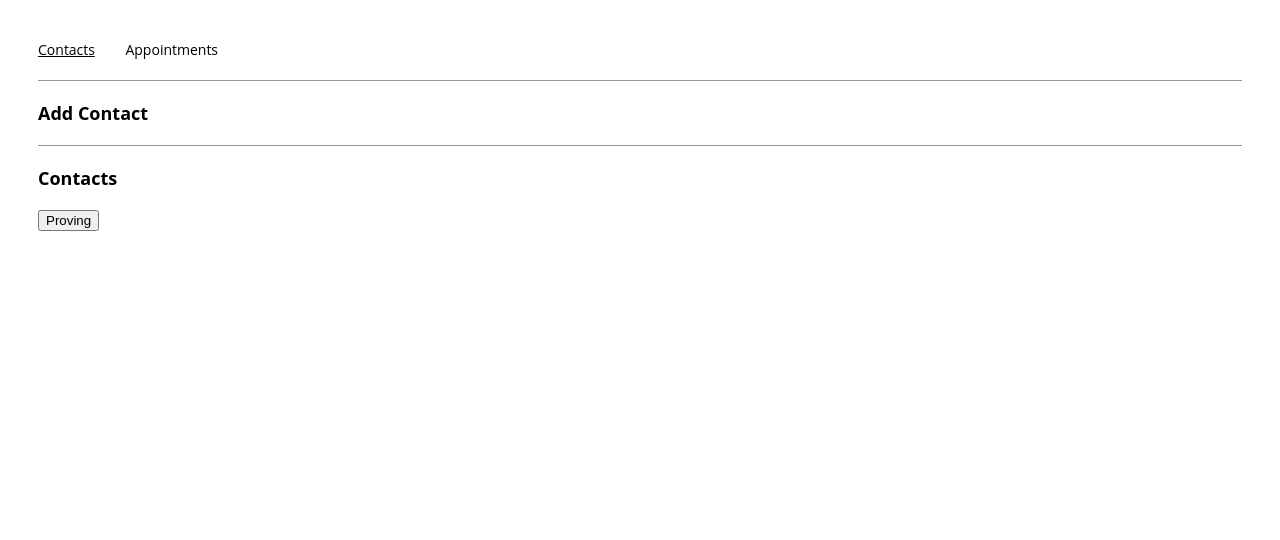
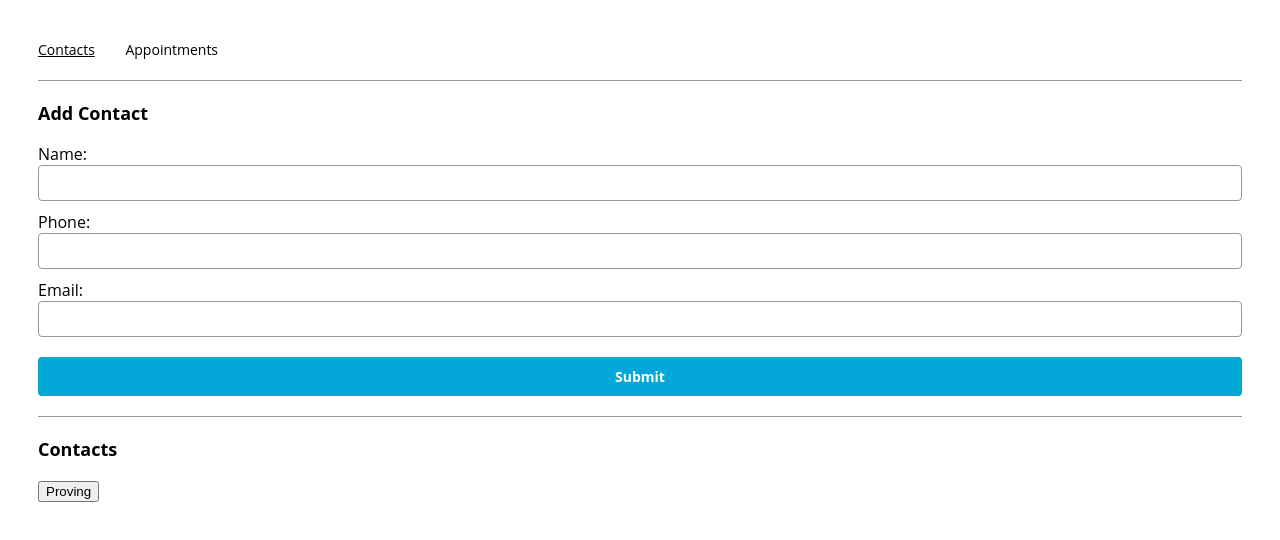
Before and after one commit to cavs1010/05_Appoinment_Planner, a React (Create React App) app: page /contacts in a window 1280 px wide. Shown: the top 540 px of the page. Built offline with nearby package versions, Linux system fonts and the light colour scheme.

Commit message:
Submission of new contact

```diff
--- a/src/components/contactForm/ContactForm.js
+++ b/src/components/contactForm/ContactForm.js
@@ -9,7 +9,16 @@ export const ContactForm = ({
   setEmail,
   handleSubmit
 }) => {
+
   return (
-    ContactForm
+    <form onSubmit={handleSubmit}>
+      <label>Name:</label>
+      <input type="text" onChange={(event) => setName(event.target.value)}/>
+      <label>Phone:</label>
+      <input type="text" onChange={(event) => setPhone(event.target.value)} pattern="[0-9]+"/>
+      <label>Email:</label>
+      <input type="text" onChange={(event) => setEmail(event.target.value)}/>
+      <input type='submit'/>
+    </form>
   );
 };
--- a/src/containers/contactsPage/ContactsPage.js
+++ b/src/containers/contactsPage/ContactsPage.js
@@ -1,13 +1,16 @@
 import React, {useState} from "react";
+import { ContactForm } from "../../components/contactForm/ContactForm";
 
 export const ContactsPage = ({contacts, addNewContact}) => {
 
-  const [name, setName] = useState('CAAAA');
-  const[phone, setPhone] = useState('asaas');
-  const[email, setEmail] = useState('sasa');
+  const [name, setName] = useState('Nombre');
+  const[phone, setPhone] = useState('telefono');
+  const[email, setEmail] = useState('correo');
 
   const handleSubmit = (e) => {
     e.preventDefault();
+    addNewContact(name, phone, email);
+    console.log('Submision')
     /*
     Add contact info and clear data
     if the contact name is not a duplicate
@@ -23,6 +26,11 @@ export const ContactsPage = ({contacts, addNewContact}) => {
     <div>
       <section>
         <h2>Add Contact</h2>
+        <ContactForm
+          name={name} setName={setName}
+          phone={phone} setPhone={setPhone}
+          email={email} setEmail={setEmail}
+          handleSubmit={handleSubmit}/>
       </section>
       <hr />
       <section>
```
